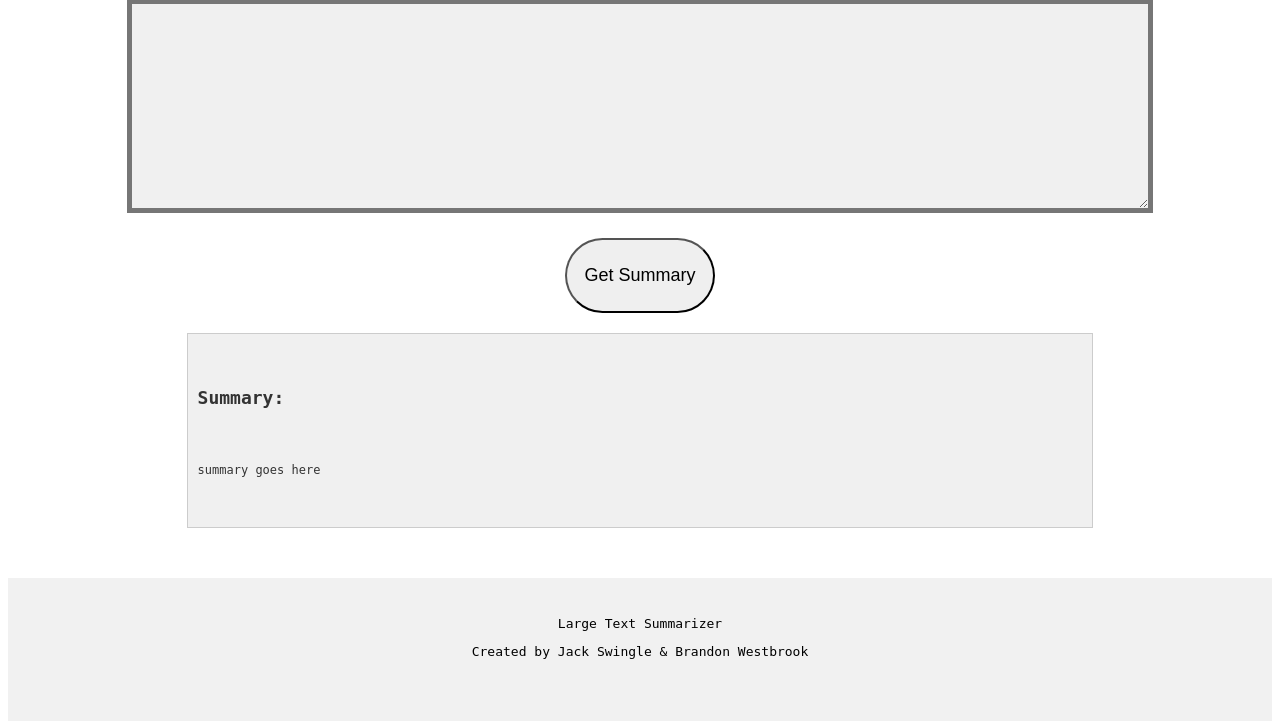
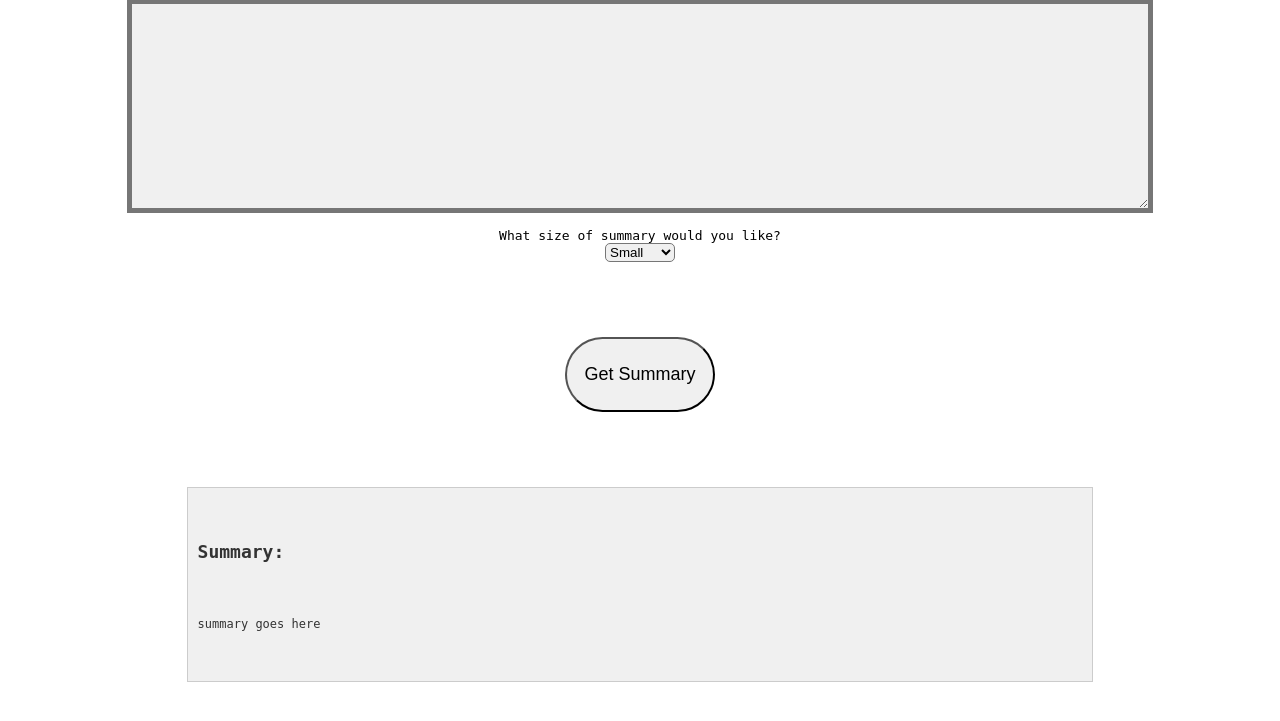
Before and after one commit to JackSwingle01/Large-Text-Summarizer, a Flask app: page / in a window 1280 px wide. Shown: the part 126-847 px from the top of the page. Before the commit the page ends 785 px from the top, so only its background shows below. Run offline with Flask 3, Linux system fonts and the light colour scheme.

Commit message:
Added Dropdown for summary size

```diff
--- a/static/css/main.css
+++ b/static/css/main.css
@@ -12,9 +12,8 @@ body {
 	border-radius: 37.5px;
 	font-size: 18px;
 	display: block;
-	margin-top: 25px;
-	margin-left: auto;
-	margin-right: auto;
+	margin: 75px auto;
+	background-color: #f0f0f0;
 }
 
 #input_textarea {
@@ -44,6 +43,19 @@ body {
 
 
 }
+#size_label{
+    display: block;
+    text-align: center;
+    margin-top: 15px;
+}
+
+#size_selector{
+    display: flex;
+    align-items: center;
+    margin: auto;
+    border-radius: 5px;
+    background-color: #f0f0f0;
+}
 
 h1 {
 	text-align: center;
--- a/static/scripts/get_summary.js
+++ b/static/scripts/get_summary.js
@@ -1,6 +1,7 @@
-
+//max char buttons
 const get_summary_button = document.querySelector('#get_summary_button');
 const input_textarea = document.querySelector('#input_textarea');
+const summary_size = document.querySelector('#size_selector')
 const output = document.querySelector('#output_p');
 const url = 'http://localhost:5000/summarize'
 get_summary_button.addEventListener('click', async () => {
--- a/templates/index.html
+++ b/templates/index.html
@@ -13,6 +13,12 @@
     <h1 align="center">Text Summarizer</h1>
     <div>
         <textarea name="input_textarea" id="input_textarea"></textarea>
+        <label id="size_label">What size of summary would you like?</label>
+        <select id="size_selector">
+            <option>Small</option>
+            <option>Medium</option>
+            <option>Large</option>
+        </select>
         <button id="get_summary_button">Get Summary</button>
     </div>
     <div id="output_div">
```
